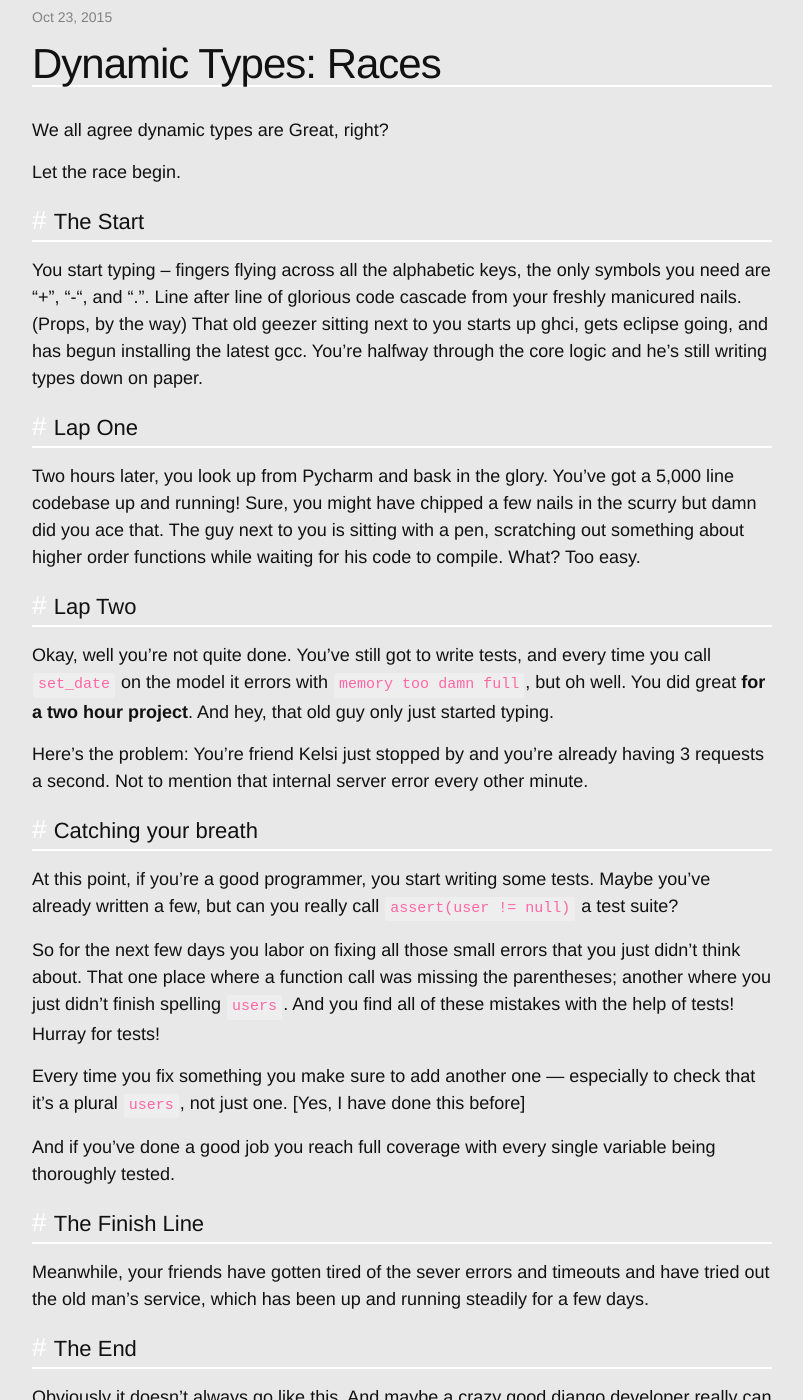
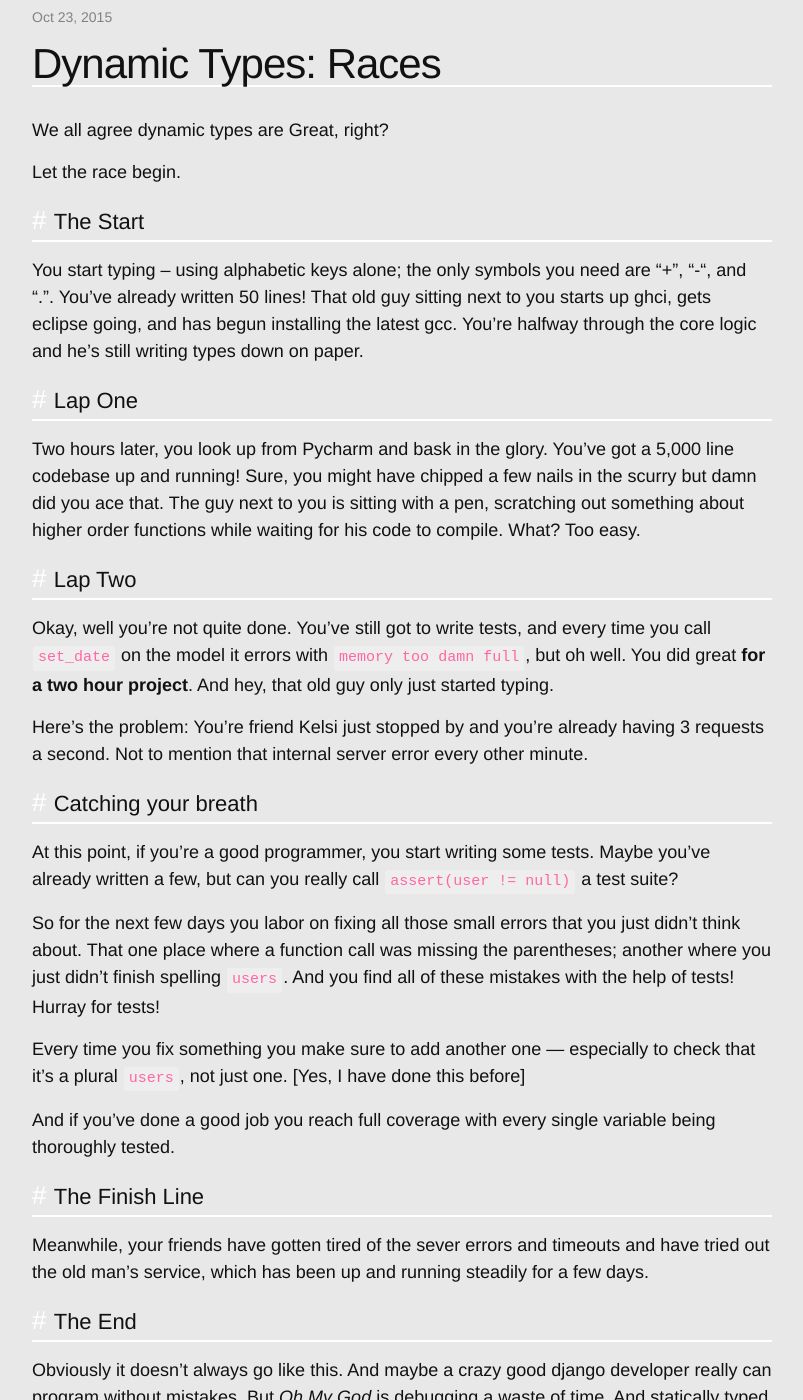
Before and after one commit to Charlesetc/charlesetc, a Jekyll site: the page built from _posts/2015-10-23-dynamic-types-part-0.markdown, in a window 1280 px wide and 1400 px high, scrolled down 193 px. Shown: the whole window, without its empty margins (238-1041 px from the left). Built offline with Jekyll 4.4.1, drawn with Linux system fonts in a browser that asks for light colours; some of the changed text lies outside the part shown.

Commit message:
Edited dynamic types part 0

```diff
--- a/_posts/2015-10-23-dynamic-types-part-0.markdown
+++ b/_posts/2015-10-23-dynamic-types-part-0.markdown
@@ -11,7 +11,7 @@ Let the race begin.
 
 # The Start
 
-You start typing -- fingers flying across all the alphabetic keys, the only symbols you need are "+", "-", and ".". Line after line of glorious code cascade from your freshly manicured nails. (Props, by the way) That old geezer sitting next to you starts up ghci, gets eclipse going, and has begun installing the latest gcc. You're halfway through the core logic and he's still writing types down on paper.
+You start typing -- using alphabetic keys alone; the only symbols you need are "+", "-", and ".". You've already written 50 lines! That old guy sitting next to you starts up ghci, gets eclipse going, and has begun installing the latest gcc. You're halfway through the core logic and he's still writing types down on paper.
 
 # Lap One
 
```
Also changed, not shown: other parts of _posts/2015-10-23-dynamic-types-part-0.markdown (+1 -1 lines).
